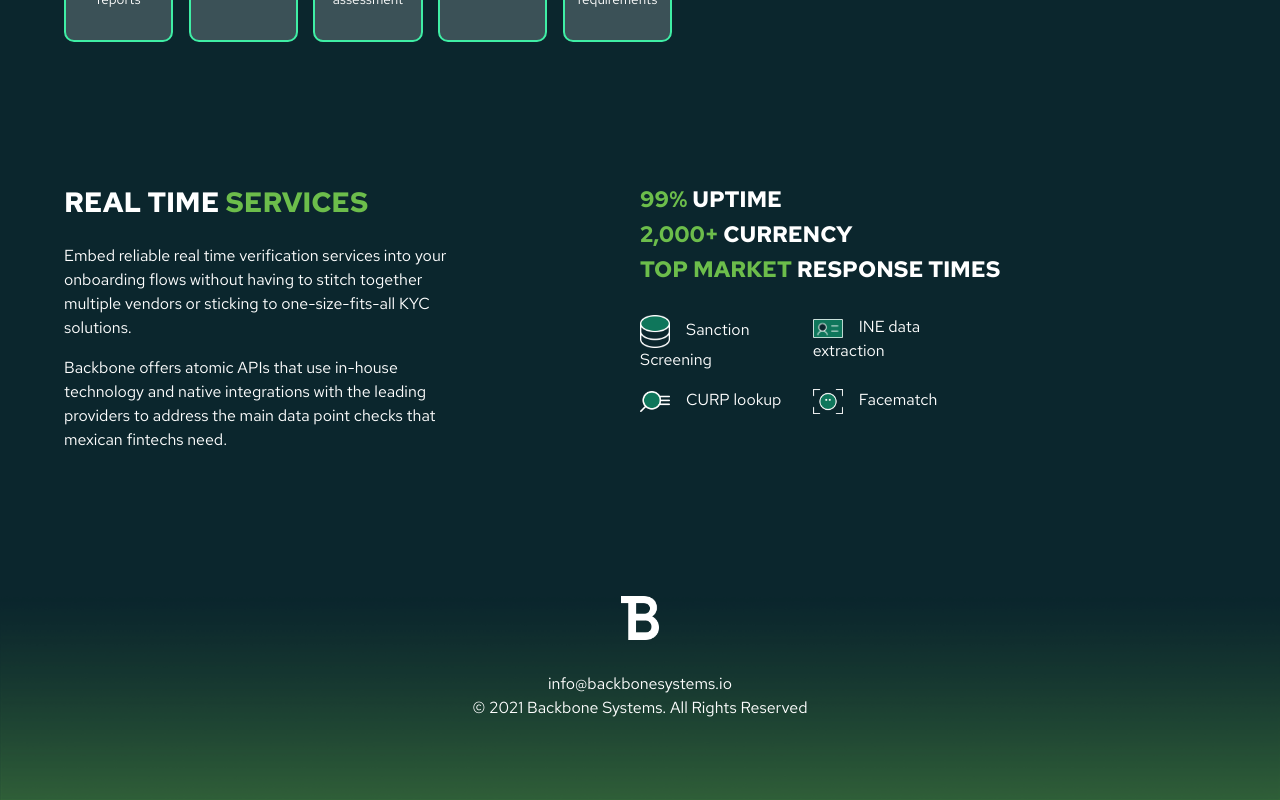
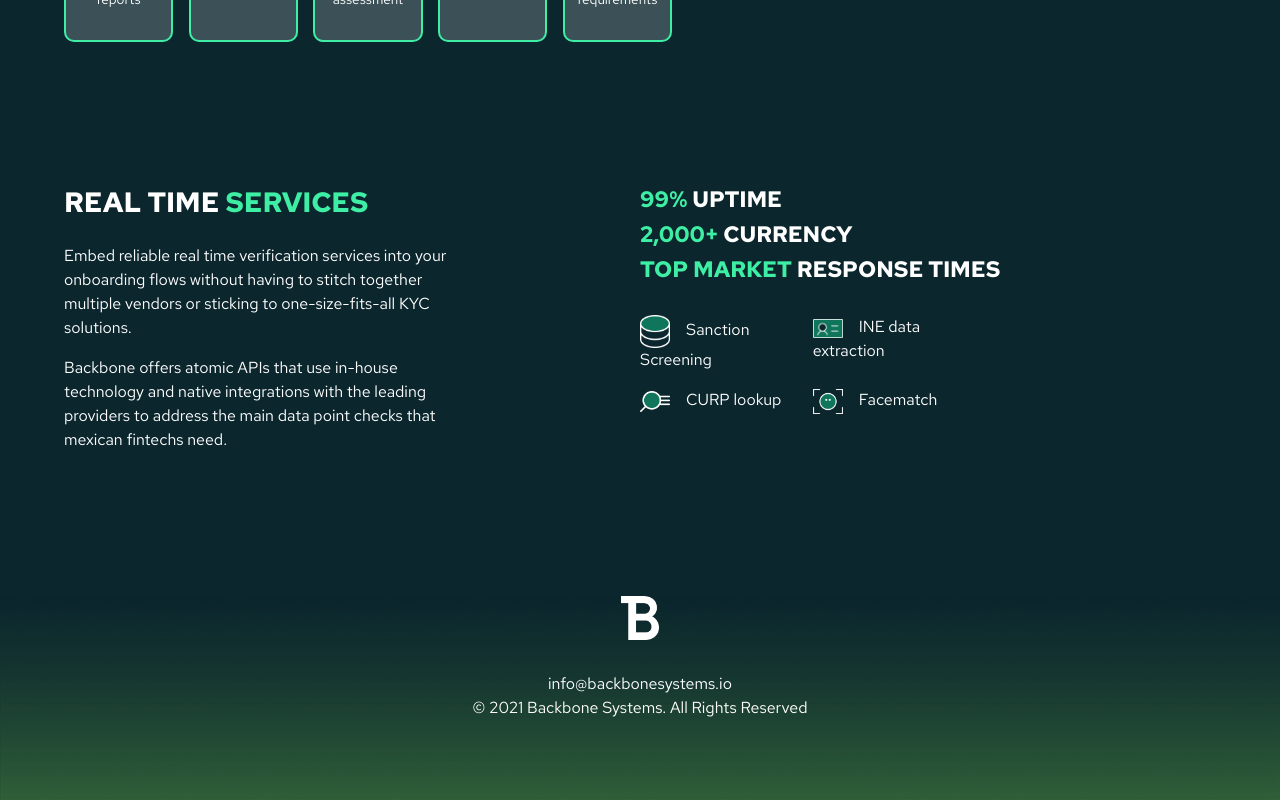
Before and after one commit to dokodeko/backbone, a Next.js app: page /clm in a window 1280 px wide. Shown: the part 2871-3671 px from the top of the page. Built offline with nearby package versions, Linux system fonts and the light colour scheme.

Commit message:
cambio de colores

```diff
--- a/components/paginas/Clm/RealTimeClm.jsx
+++ b/components/paginas/Clm/RealTimeClm.jsx
@@ -5,7 +5,7 @@ const RealTImeClm = () => {
     <div className={`contenedor flex_box ${style.contenedor_real}`}>
       <div className={`${style.contclm_izquierda}`}>
         <h3 className="colorBlanco titulo titulos_tamano">
-          REAL TIME <span className="colorVerde">SERVICES</span>
+          REAL TIME <span className="colorAzul">SERVICES</span>
         </h3>
         <p className="colorBlanco mt-4">
           Embed reliable real time verification services into your onboarding
@@ -20,13 +20,13 @@ const RealTImeClm = () => {
       </div>
       <div className={`${style.contclm_derecha}`}>
         <h5 className={`colorBlanco titulo ${style.titulo_clm}`}>
-          <span className="colorVerde "> 99% </span> UPTIME
+          <span className="colorAzul "> 99% </span> UPTIME
         </h5>
         <h5 className={`colorBlanco titulo ${style.titulo_clm}`}>
-          <span className="colorVerde "> 2,000+ </span> CURRENCY
+          <span className="colorAzul "> 2,000+ </span> CURRENCY
         </h5>{" "}
         <h5 className={`colorBlanco titulo ${style.titulo_clm}`}>
-          <span className="colorVerde "> TOP MARKET </span> RESPONSE TIMES
+          <span className="colorAzul "> TOP MARKET </span> RESPONSE TIMES
         </h5>
         <div className={`flex_box ${style.contclm_imagenes}`}>
           <p className={style.real_imagenes}>
```
